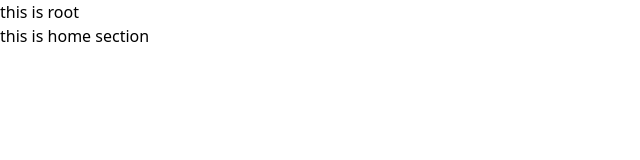
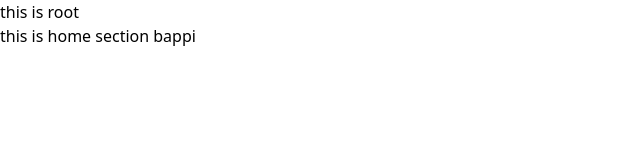
Before and after one commit to mubashirbappi5/TaskFlow-app, a React (Vite) app: page / in a window 1280 px wide. Shown: the top 160 px of the page, without its empty margins (0-640 px from the left). Built offline with nearby package versions, Linux system fonts and the light colour scheme.

Commit message:
added auth context

```diff
--- a/src/Pages/Home.jsx
+++ b/src/Pages/Home.jsx
@@ -1,9 +1,12 @@
+import { useContext } from "react";
+import { AuthProvider } from "../context/AuthContext";
 
 
 const Home = () => {
+    const {name}=useContext(AuthProvider)
     return (
         <div>
-            <h1>this is home section</h1>
+            <h1>this is home section {name}</h1>
         </div>
     );
 };
--- /dev/null
+++ b/src/context/AuthContext.jsx
@@ -0,0 +1,19 @@
+import { createContext } from "react";
+
+// eslint-disable-next-line react-refresh/only-export-components
+export const AuthProvider = createContext();
+// eslint-disable-next-line react/prop-types
+const AuthContext = ({children}) => {
+    const authInfo = {
+        name:'bappi'
+    }
+    return (
+        <AuthProvider.Provider value={authInfo}>
+
+     {children}
+
+        </AuthProvider.Provider>
+    );
+};
+
+export default AuthContext;
--- a/src/main.jsx
+++ b/src/main.jsx
@@ -7,9 +7,12 @@ import {
 
 } from "react-router-dom";
 import MainRoute from './Route/MainRoute.jsx';
+import AuthContext from './context/AuthContext.jsx';
 
 createRoot(document.getElementById('root')).render(
   <StrictMode>
-       <RouterProvider router={MainRoute} />
+      <AuthContext>
+      <RouterProvider router={MainRoute} />
+      </AuthContext>
   </StrictMode>,
 )
```
Also changed, not shown: src/services/Firebace.init.js (added).
